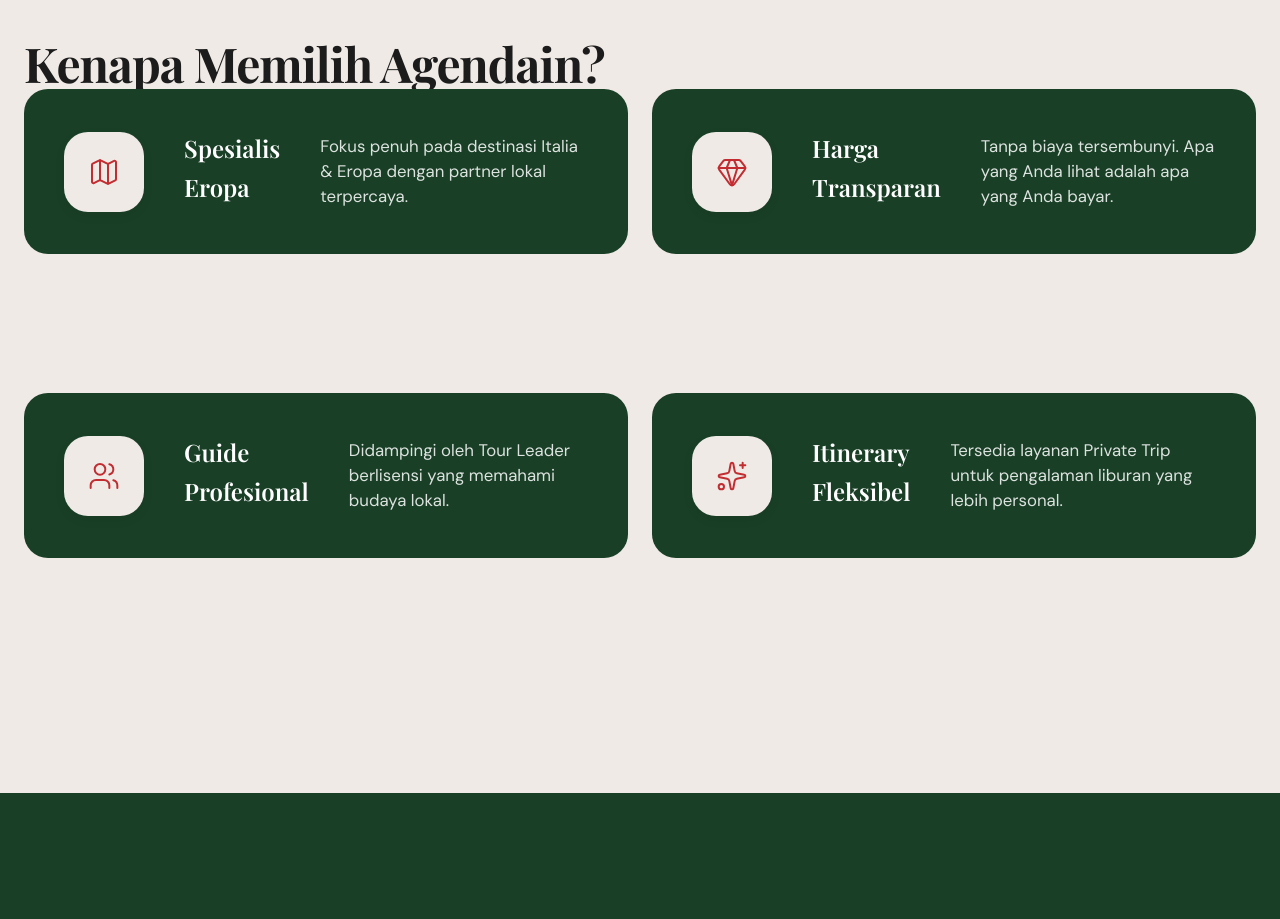
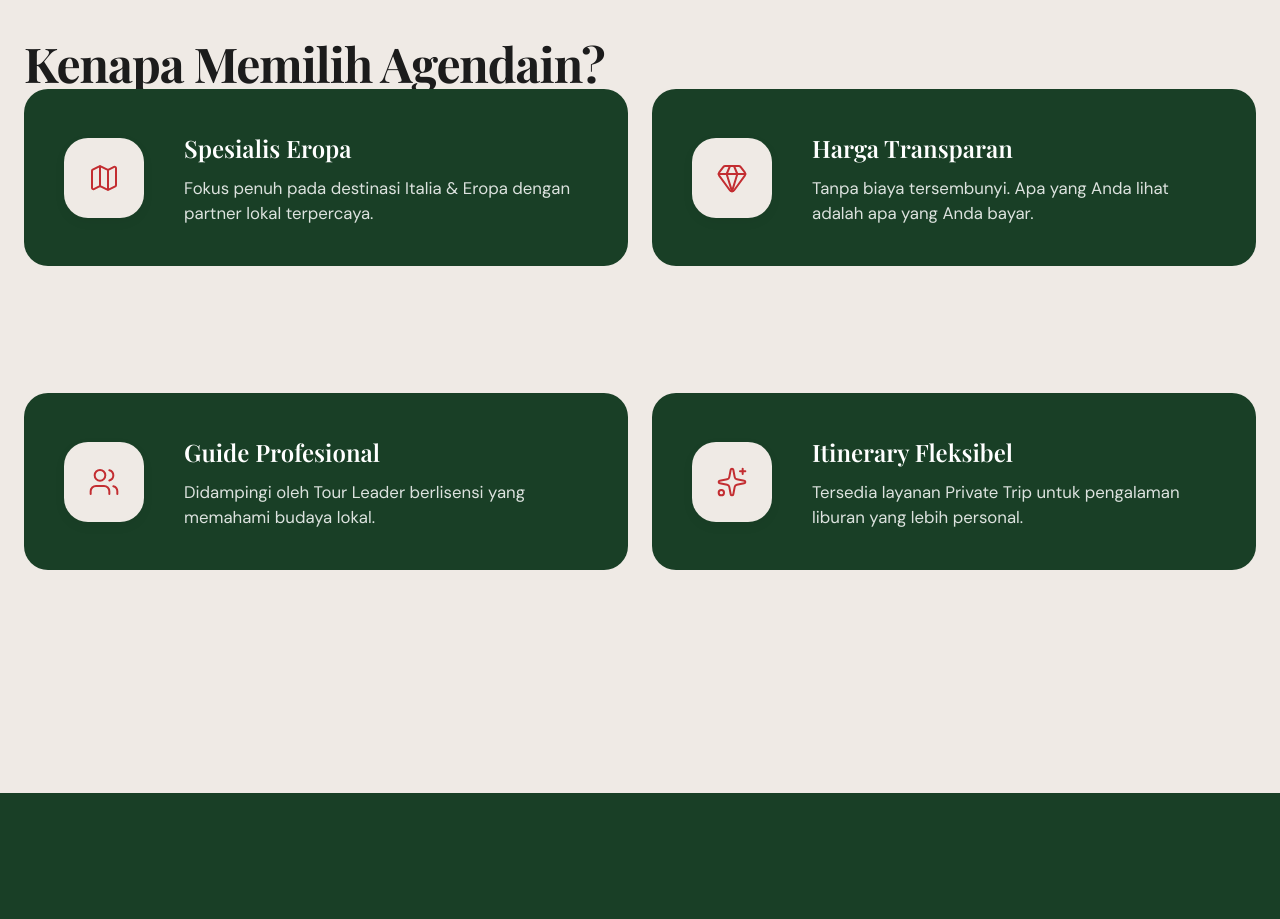
Before and after one commit to farhanfdlhq/agendain, a Next.js app: page / in a window 1280 px wide. Shown: the part 2000-2919 px from the top of the page. Built offline with nearby package versions, Linux system fonts and the light colour scheme; no server answers; the database is empty.

Commit message:
fix(frontend): redesign kenapa memilih agendain bento layout structure

```diff
--- a/app/page.module.css
+++ b/app/page.module.css
@@ -109,12 +109,17 @@
   transform: scale(1.05) rotate(-5deg);
 }
 
+.featureText {
+  display: flex;
+  flex-direction: column;
+}
+
 .featureItem h3 {
   font-family: var(--font-display);
   font-size: 1.5rem;
   font-weight: 600;
   color: var(--color-ink);
-  margin-top: var(--space-xl);
+  margin-top: var(--space-lg);
   margin-bottom: var(--space-sm);
 }
 
@@ -140,6 +145,7 @@
 }
 .featureItem:nth-child(1) p {
   color: rgba(255, 255, 255, 0.85);
+  max-width: 100%;
 }
 .featureItem:nth-child(1) .featureIcon {
   width: 80px;
--- a/app/page.tsx
+++ b/app/page.tsx
@@ -110,29 +110,37 @@ export default async function Home() {
               <div className={styles.featureIcon}>
                 <Map size={32} strokeWidth={1.5} color="currentColor" />
               </div>
+              <div className={styles.featureText}>
                 <h3>Spesialis Eropa</h3>
                 <p>Fokus penuh pada destinasi Italia & Eropa dengan partner lokal terpercaya.</p>
+              </div>
             </div>
             <div className={styles.featureItem}>
               <div className={styles.featureIcon}>
                 <Gem size={32} strokeWidth={1.5} color="currentColor" />
               </div>
+              <div className={styles.featureText}>
                 <h3>Harga Transparan</h3>
                 <p>Tanpa biaya tersembunyi. Apa yang Anda lihat adalah apa yang Anda bayar.</p>
+              </div>
             </div>
             <div className={styles.featureItem}>
               <div className={styles.featureIcon}>
                 <Users size={32} strokeWidth={1.5} color="currentColor" />
               </div>
+              <div className={styles.featureText}>
                 <h3>Guide Profesional</h3>
                 <p>Didampingi oleh Tour Leader berlisensi yang memahami budaya lokal.</p>
+              </div>
             </div>
             <div className={styles.featureItem}>
               <div className={styles.featureIcon}>
                 <Sparkles size={32} strokeWidth={1.5} color="currentColor" />
               </div>
+              <div className={styles.featureText}>
                 <h3>Itinerary Fleksibel</h3>
                 <p>Tersedia layanan Private Trip untuk pengalaman liburan yang lebih personal.</p>
+              </div>
             </div>
           </Stagger>
         </div>
```
Lines whose indentation alone changed are shown as unchanged.
